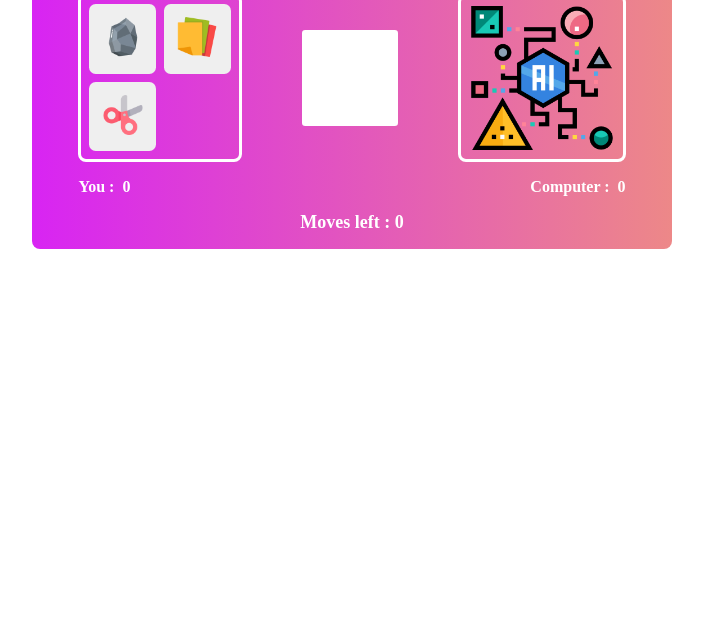
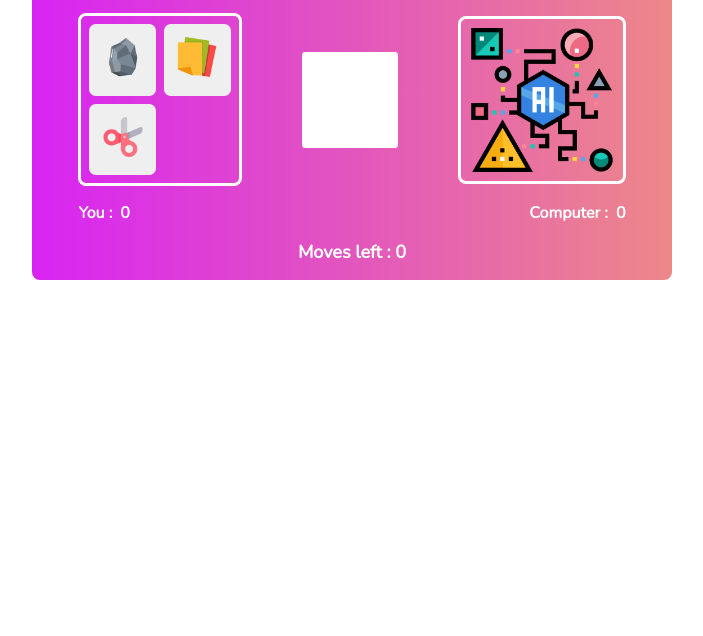
Before and after one commit to sushantgb/Rock-Paper-Scissor, a plain HTML site: page index.html in a window 1280 px wide. Shown: the part 164-800 px from the top of the page, without its empty margins (288-991 px from the left). Drawn offline with nearby package versions, Linux system fonts and the light colour scheme.

Commit message:
Update shifumi.css

```diff
--- a/shifumi.css
+++ b/shifumi.css
@@ -1,7 +1,9 @@
+@import url('https://fonts.googleapis.com/css2?family=Nunito:wght@200&display=swap');
 *{
     margin: 0;
     padding: 0;
     box-sizing: border-box;
+    font-family: 'Nunito', sans-serif;
 }
 .game-container{
     display: flex;
```
